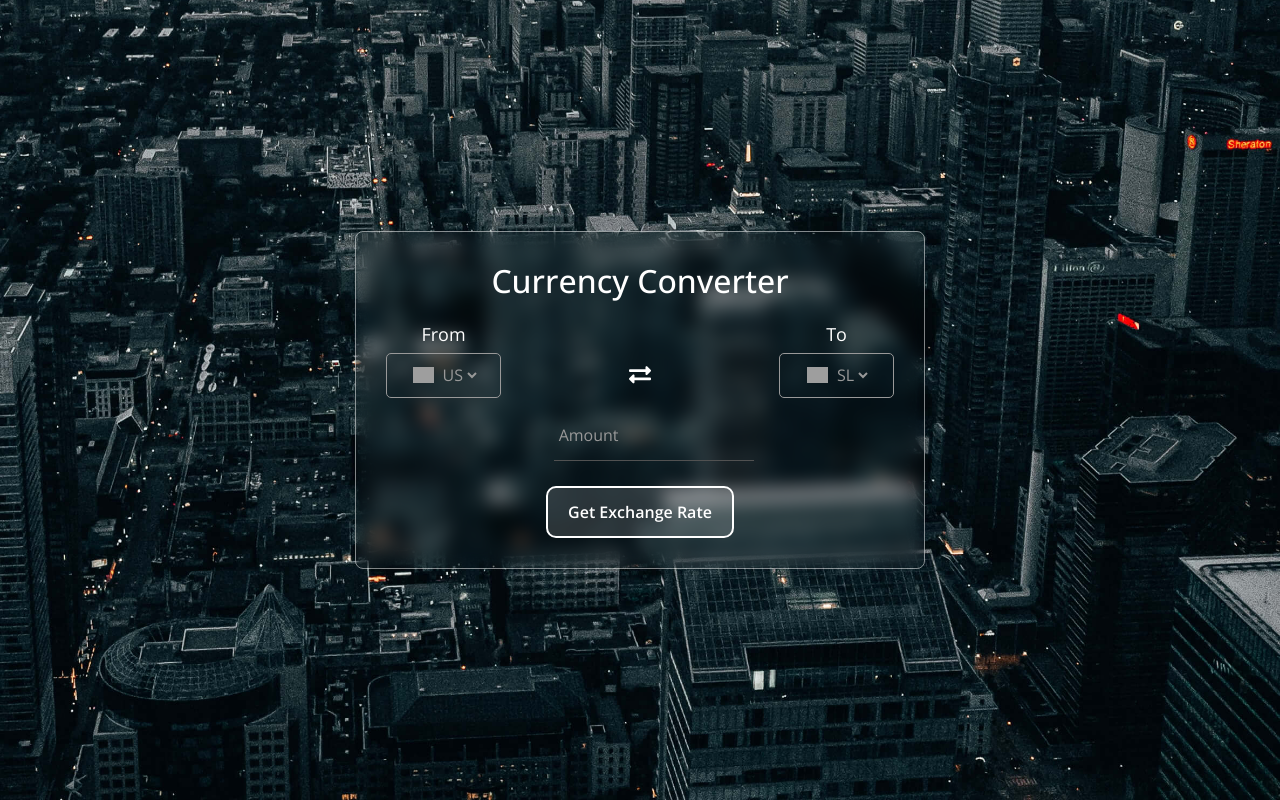
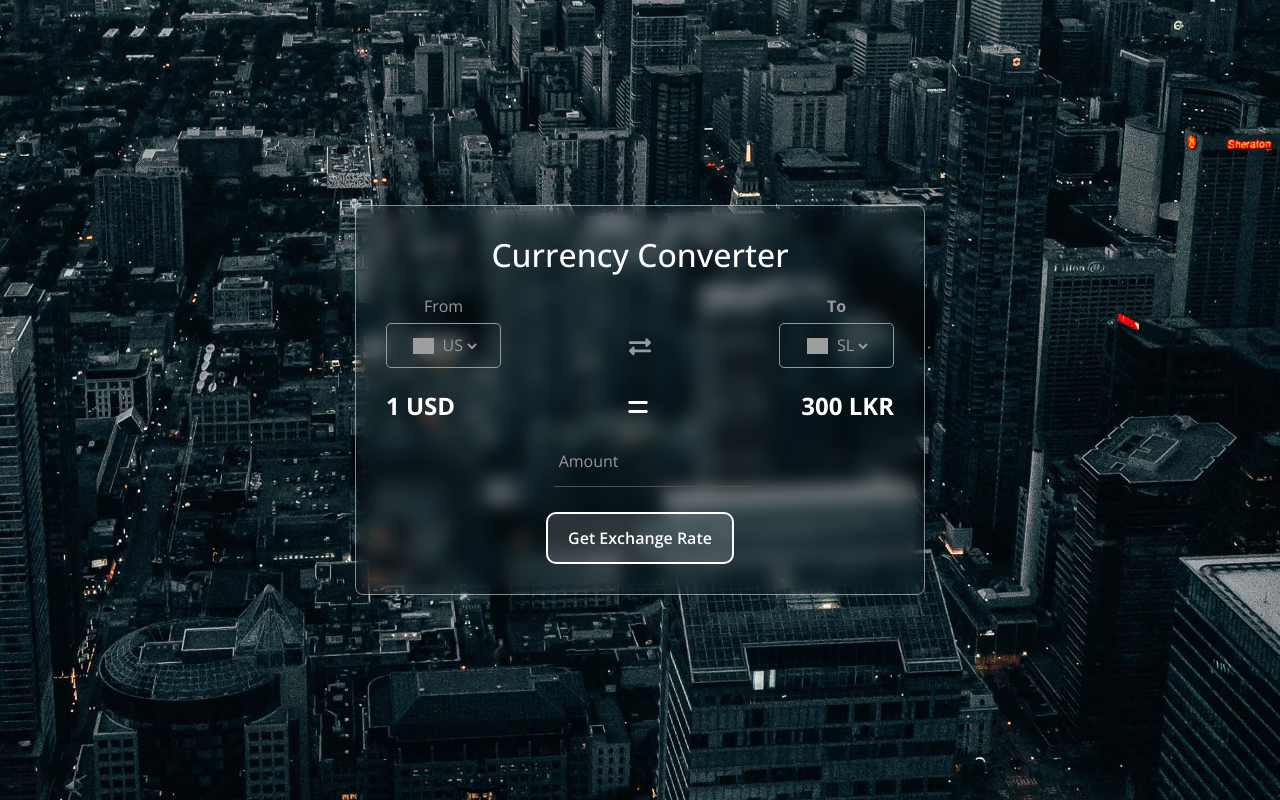
Before and after one commit to viniduminsara/Currency_Converter, a plain HTML site: page index.html in a window 1280 px wide. Drawn offline with nearby package versions, Linux system fonts and the light colour scheme; grey boxes are pictures that could not be loaded.

Commit message:
complete styling

```diff
--- a/assets/css/app.css
+++ b/assets/css/app.css
@@ -48,9 +48,9 @@ form :where(select){
   border: none;
 }
 form p{
-  font-size: 18px;
+  font-size: 16px;
   margin-bottom: 5px;
-  color: #fff;
+  color: #999;
 }
 form .drop-list{
   display: flex;
@@ -82,7 +82,7 @@ form .drop-list{
   cursor: pointer;
   margin-top: 30px;
   font-size: 22px;
-  color: #fff;
+  color: #999;
 }
 form .exchange-rate{
   font-size: 17px;
@@ -161,6 +161,21 @@ label {
 .input:focus ~ .highlight {
   animation: inputHighlighter 0.3s ease;
 }
+form .rates{
+  display: flex;
+  margin-top: 20px;
+  align-items: center;
+  justify-content: space-between;
+}
+.rates .from,.to{
+  font-size: 24px;
+  font-weight: bold;
+  color: #fff;
+}
+.rates .icon{
+  fill: #fff;
+  margin-left: 20px;
+}
 button {
   background: rgba(255, 255, 255, 0.15);
   color: #fff;
--- a/index.html
+++ b/index.html
@@ -31,6 +31,19 @@
                           </div>
                         </div>
                     </div>
+                    <div class="rates">
+                        <div class="from">
+                            1 USD
+                        </div>
+                        <div class="icon">
+                            <svg xmlns="http://www.w3.org/2000/svg" height="24" width="30" viewBox="0 0 448 512">
+                                <path d="M48 128c-17.7 0-32 14.3-32 32s14.3 32 32 32H400c17.7 0 32-14.3 32-32s-14.3-32-32-32H48zm0 192c-17.7 0-32 14.3-32 32s14.3 32 32 32H400c17.7 0 32-14.3 32-32s-14.3-32-32-32H48z"/>
+                            </svg>
+                        </div>
+                        <div class="to">
+                            300 LKR
+                        </div>
+                    </div>
                     <div class="group">
                         <input required="" type="text" class="input">
                         <span class="highlight"></span>
```
